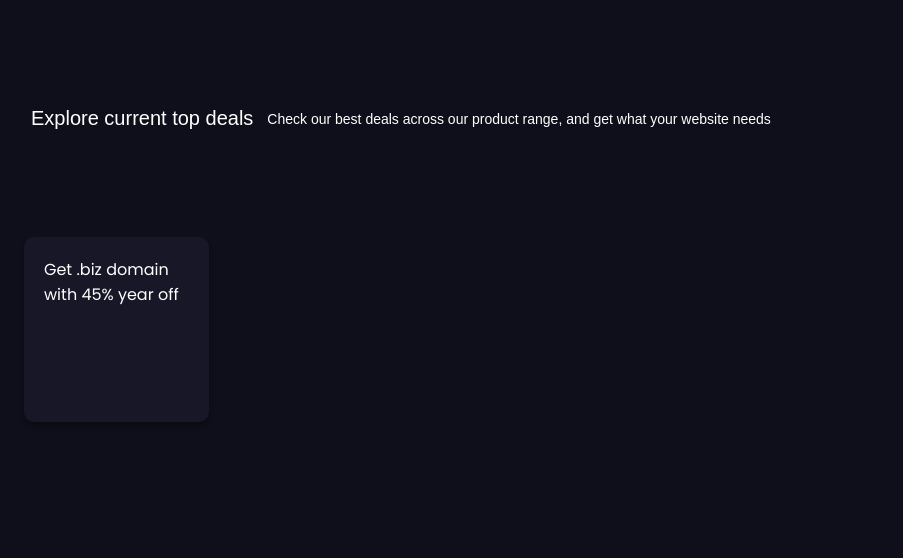
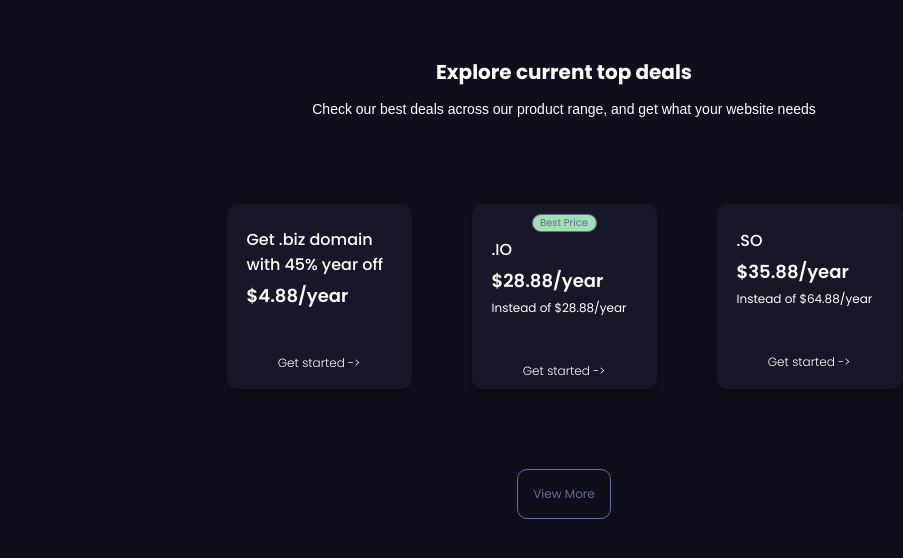
Before and after one commit to nazimfb/css-task-nazimfb, a plain HTML site: page task2/index.html in a window 1280 px wide. Shown: the whole page, without its empty margins (76-979 px from the left). Drawn offline with Linux system fonts and the light colour scheme.

Commit message:
task2 done

```diff
--- a/task2/index.html
+++ b/task2/index.html
@@ -7,18 +7,51 @@
     <link rel="stylesheet" href="./style.css" />
   </head>
   <body>
-    <div class="body-element">
-      <div class="header body-text">Explore current top deals</div>
+    <div class="card">
+      <div class="body-text"><h1>Explore current top deals</h1></div>
       <div class="body-text">
         Check our best deals across our product range, and get what your website
         needs
       </div>
     </div>
 
-    <div class="body-element">
-      <div class="card">
-        <p>Get .biz domain with 45% year off</p>
+    <div class="card">
+      <div class="box">
+        <div class="box-item">
+          <div>
+            <h3>Get .biz domain with 45% year off</h3>
+            <h2>$4.88/year</h2>
+          </div>
+          <a href="">Get started -></a>
+        </div>
+
+        <div class="box-item">
+
+          <div class="popular">
+            Best Price
+          </div>
+
+          <div>
+            <h3>.IO</h3>
+            <h2>$28.88/year</h2>
+            <p>Instead of $28.88/year</p>
+          </div>
+          <a href="">Get started -></a>
+        </div>
+
+        <div class="box-item">
+          <div>
+            <h3>.SO</h3>
+            <h2>$35.88/year</h2>
+            <p>Instead of $64.88/year</p>
+          </div>
+          <a href="">Get started -></a>
+        </div>
       </div>
+    </div>
+
+    <div class="card">
+      <button><p>View More</p></button>
     </div>
   </body>
 </html>
--- a/task2/style.css
+++ b/task2/style.css
@@ -1,18 +1,17 @@
 @import url("https://fonts.googleapis.com/css2?family=Poppins:wght@100;200;300;400;500;600;700;800;900&display=swap");
-
-body {
-  background-color: #0f0f1b;
-  font-family: "Poppins", serif;
-}
 
 * {
   margin: 0;
   padding: 0;
   box-sizing: border-box;
+  font-family: "Poppins", serif;
+}
+
+body {
+  background-color: #0f0f1b;
 }
 
 .body-text {
-  text-align: center;
   color: white;
   font-family: sans-serif;
   font-weight: 500;
@@ -20,35 +19,99 @@ body {
   margin: 7px;
 }
 
+.body-text h1 {
+  font-size: 20px;
+}
+
 .card {
+  margin: 50px;
+  align-items: center;
+  display: flex;
+  flex-direction: column;
+}
+
+.card button {
+  color: #69699A;
+  background: none;
+  border: 1px solid #69699A;
+  border-radius: 10px;
+  font-size: 12px;
+}
+
+.popular {
+  color: #69699A;
+  font-size: 10px;
+  text-align: center;
+  border-radius: 20px;
+  border: 1px solid #69699A;
+  background: #A0E0B2;
+  width: 65px;
+  height: 23px;
+}
+
+.card button:hover {
+  background: white;
+}
+
+.card button p {
+  margin: 15px;
+}
+
+.box {
+  width: min-content;
+  display: flex;
+  justify-content: space-between;
+}
+
+.box-item {
   width: 185px;
   height: 185px;
-  flex-shrink: 0;
   border: none;
   border-radius: 10px;
   background-color: #171727;
   color: white;
   box-shadow: 0 4px 4px rgba(0, 0, 0, 0.25);
+  margin: 30px;
+  display: flex;
+  flex-direction: column;
+  padding: 20px;
+  justify-content: center;
+  align-items: center;
+  /* justify-content: space-between; */
 }
 
-.card p {
-  margin: 20px;
-  width: 145px;
-  font-size: 16px;
-}
-
-.card:hover {
+.box-item:hover {
   background-color: #242486;
   transition: 1s;
   transition-duration: 1;
 }
 
-.body-element {
-  margin: 100px;
-  display: flex;
-  align-items: center;
+.box-item h2 {
+  margin: 5px;
+  font-size: 18px;
+  width: 145px;
+  font-weight: 600;
 }
 
-.header {
-  font-size: 20px;
+.box-item h3 {
+  margin: 5px;
+  font-size: 16px;
+  width: 145px;
+  font-weight: 500;
 }
+
+.box-item a {
+  color: white;
+  font-size: 12px;
+  font-style: normal;
+  text-decoration: none;
+  font-weight: 300;
+  margin-top: 40px;
+}
+
+.box-item p {
+  margin: 5px;
+  width: 145px;
+  font-size: 12px;
+  line-height: 18px;
+}
```
